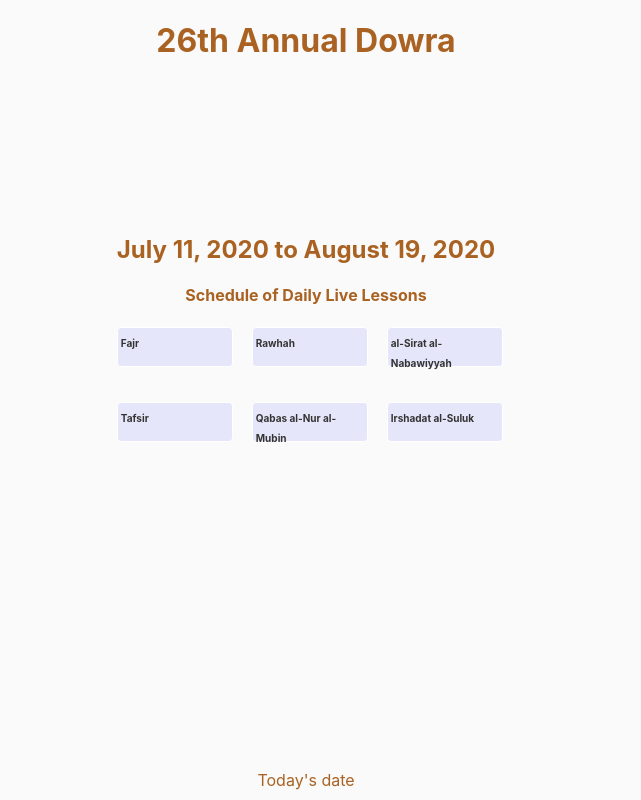
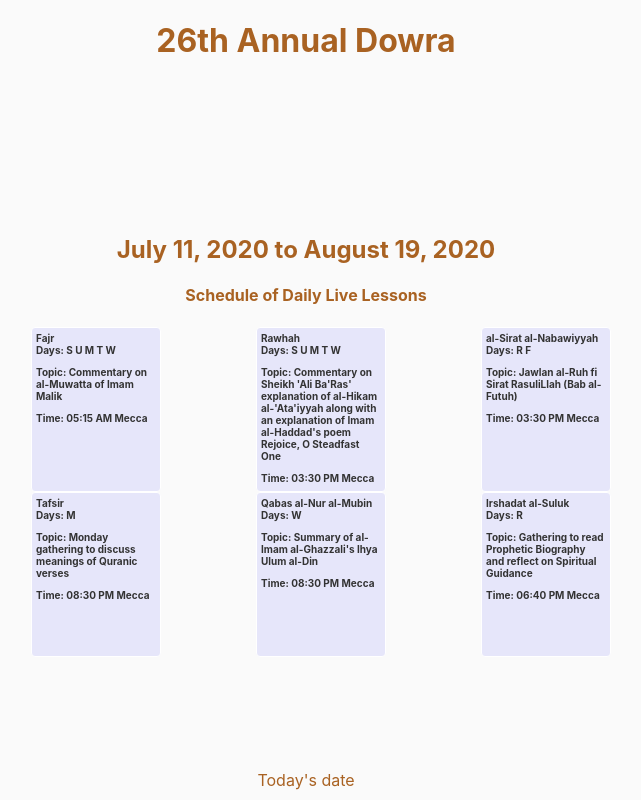
Before and after one commit to p-adams/jadual, a Svelte app: page / in a window 1280 px wide. Shown: the whole page, without its empty margins (334-975 px from the left). Built offline with nearby package versions, Linux system fonts and the light colour scheme.

Commit message:
improve lesson card styling

```diff
--- a/src/App.svelte
+++ b/src/App.svelte
@@ -1,84 +1,72 @@
 <script>
-  const SATURDAY = "SATURDAY";
-  const SUNDAY = "SUNDAY";
-  const MONDAY = "MONDAY";
-  const TUESDAY = "TUESDAY";
-  const WEDNESDAY = "WEDNESDAY";
-  const THURSDAY = "THURSDAY";
-  const FRIDAY = "FRIDAY";
+  const SATURDAY = "S";
+  const SUNDAY = "U";
+  const MONDAY = "M";
+  const TUESDAY = "T";
+  const WEDNESDAY = "W";
+  const THURSDAY = "R";
+  const FRIDAY = "F";
   let lessons = [
     {
       title: "Fajr",
       days: [SATURDAY, SUNDAY, MONDAY, TUESDAY, WEDNESDAY],
-      topic: [
-        {
+      topic: {
         description: "Commentary on al-Muwatta of Imam Malik",
         links: [{}],
         resources: [{ title: "", links: [] }]
-        }
-      ],
+      },
       time: "05:15 AM"
     },
     {
       title: "Rawhah",
       days: [SATURDAY, SUNDAY, MONDAY, TUESDAY, WEDNESDAY],
-      topic: [
-        {
+      topic: {
         description:
           "Commentary on Sheikh 'Ali Ba'Ras' explanation of al-Hikam al-'Ata'iyyah along with an explanation of Imam al-Haddad's poem Rejoice, O Steadfast One",
         links: [{}],
         resources: [{ title: "", links: [] }]
-        }
-      ],
+      },
       time: "03:30 PM"
     },
     {
       title: "al-Sirat al-Nabawiyyah",
       days: [THURSDAY, FRIDAY],
-      topic: [
-        {
+      topic: {
         description: "Jawlan al-Ruh fi Sirat RasuliLlah (Bab al-Futuh)",
         links: [{}],
         resources: [{ title: "", links: [] }]
-        }
-      ],
+      },
       time: "03:30 PM"
     },
     {
       title: "Tafsir",
       days: [MONDAY],
-      topic: [
-        {
+      topic: {
         description: "Monday gathering to discuss meanings of Quranic verses",
         links: [{}],
         resources: [{ title: "", links: [] }]
-        }
-      ],
+      },
       time: "08:30 PM"
     },
     {
       title: "Qabas al-Nur al-Mubin",
       days: [WEDNESDAY],
-      topic: [
-        {
+      topic: {
         description: "Summary of al-Imam al-Ghazzali's Ihya Ulum al-Din",
         links: [{}],
         resources: [{ lang: "AR", title: "", links: [] }]
-        }
-      ],
+      },
       time: "08:30 PM"
     },
     {
       title: "Irshadat al-Suluk",
       days: [THURSDAY],
-      topic: [
-        {
+      topic: {
         description:
           "Gathering to read Prophetic Biography and reflect on Spiritual Guidance",
         links: [{}],
         resources: [{ title: "", links: [] }]
-        }
-      ],
+      },
       time: "06:40 PM"
     }
   ];
@@ -109,16 +97,15 @@
     display: grid;
     grid-template-columns: 100px 100px 100px;
     grid-template-rows: 40px 40px;
-    grid-gap: 35px;
+    grid-gap: 125px;
   }
-  .classes_container div {
+  .classes_container .lesson_item {
     border: 1px solid white;
     border-radius: 4px;
-    width: 108px;
-    padding: 3px;
+    width: 120px;
+    height: 155px;
+    padding: 4px;
     background: #e6e6fa;
-  }
-  .lesson_title {
     font-size: 10px;
     font-weight: 700;
   }
@@ -142,8 +129,18 @@
       </div>
       <div class="classes_container">
         {#each lessons as lesson}
+          <div class="lesson_item">
+            <div class="lesson_title">{lesson.title}</div>
             <div>
-            <span class="lesson_title">{lesson.title}</span>
+              Days:
+              <span>
+                {#each lesson.days as day}{' '}{day}{/each}
+              </span>
+            </div>
+
+            <p>Topic: {lesson.topic.description}</p>
+
+            <span>Time: {lesson.time} Mecca</span>
           </div>
         {/each}
       </div>
```
Lines whose indentation alone changed are shown as unchanged.
